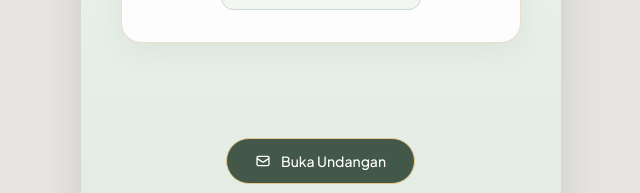
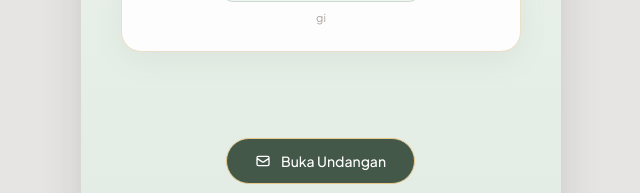
Before and after one commit to farelfahrezi15/Undangan-Tasyakuran-4-Bulanan, a plain HTML site: page index.html in a window 1280 px wide. Shown: the part 532-725 px from the top of the page, without its empty margins (319-959 px from the left). Drawn offline with nearby package versions, Linux system fonts and the light colour scheme; a web font is replaced by a local one.

Commit message:
Update website

```diff
--- a/index.html
+++ b/index.html
@@ -79,7 +79,7 @@
         <div class="bg-sage-50 py-2.5 px-4 rounded-xl border border-sage-200 shadow-inner inline-block min-w-[200px] max-w-full">
           <span id="guestCoverName" class="font-semibold text-stone-800 text-base">Tamu Undangan</span>
         </div>
-        <p class="text-[11px] text-stone-400 mt-2"></p>
+        <p class="text-[11px] text-stone-400 mt-2">gi</p>
       </div>
     </div>
 
```
